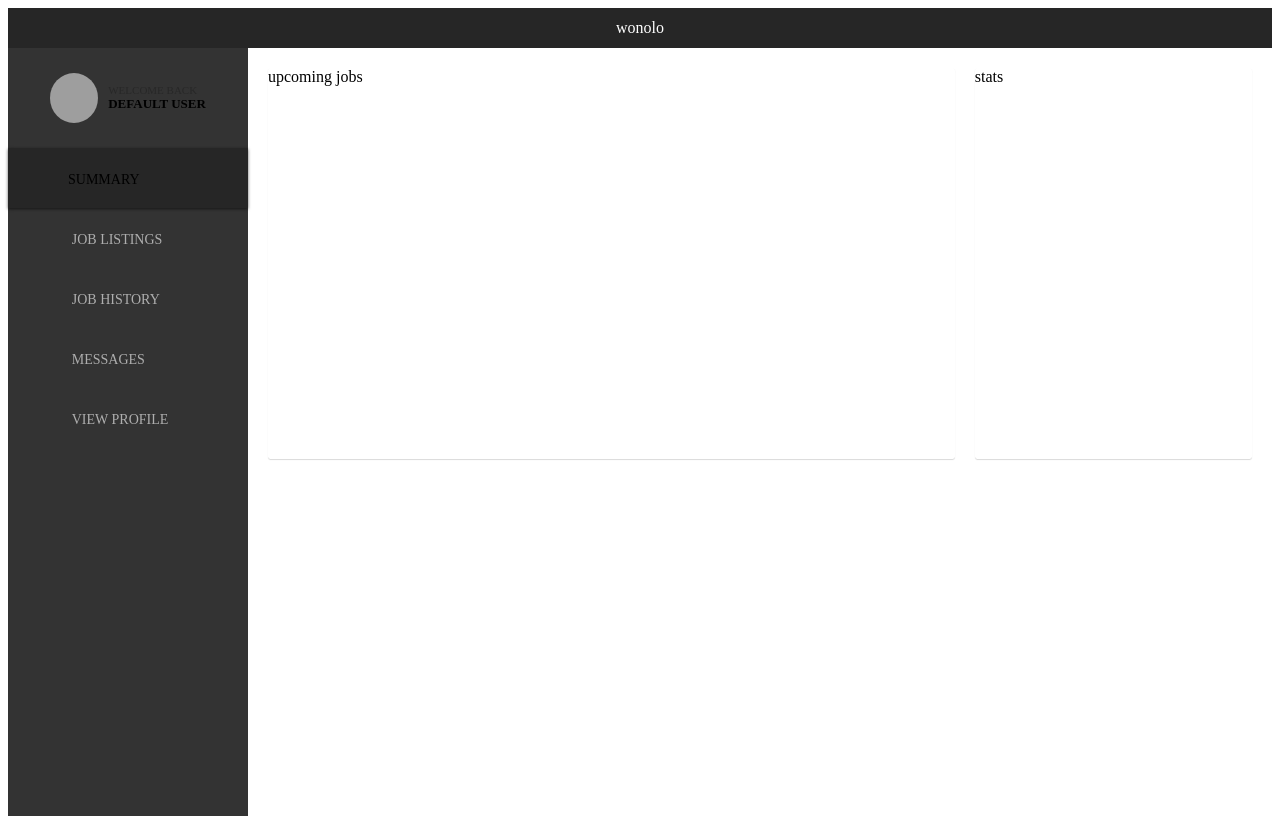
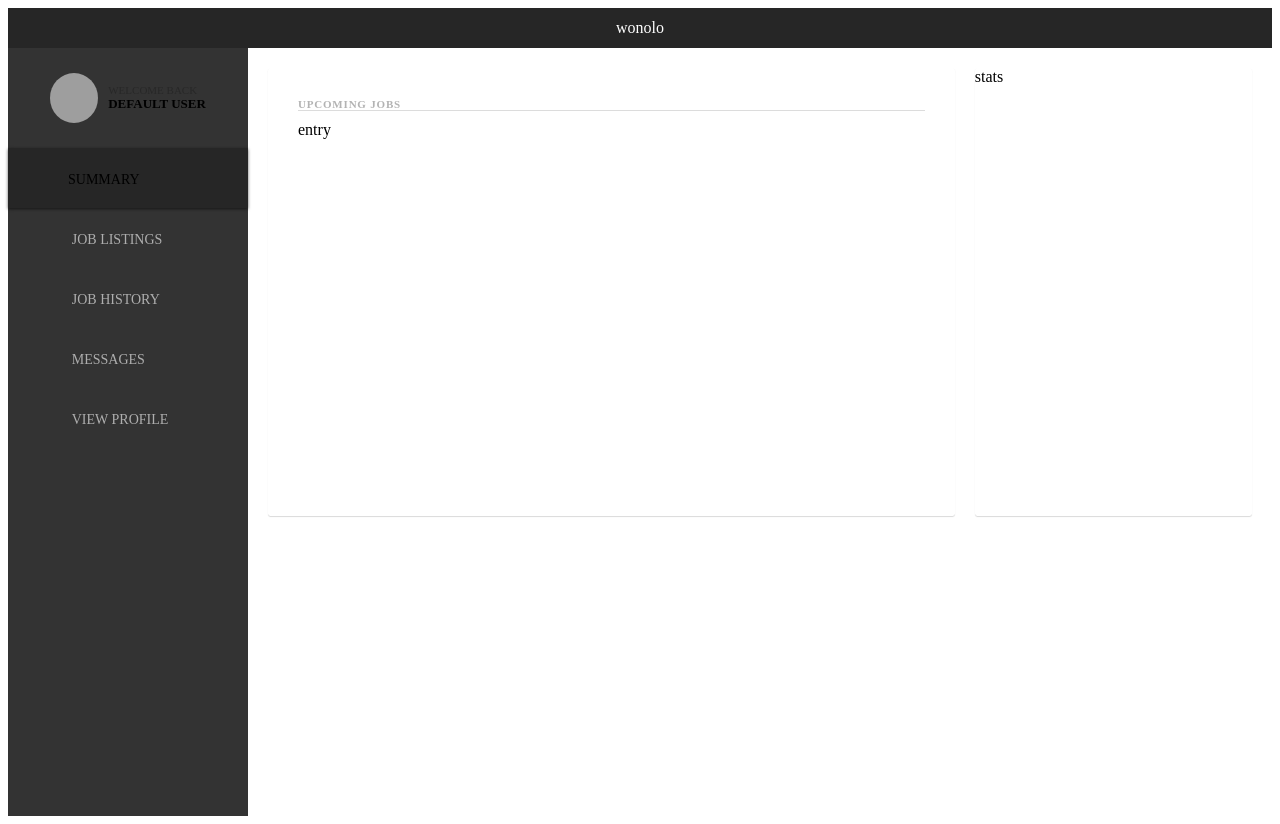
Before and after one commit to tiffaphm/not_wnl_platform, a React app: page / in a window 1280 px wide. Built offline with nearby package versions, Linux system fonts and the light colour scheme; grey boxes are pictures that could not be loaded; the HTML template or start-up script is replaced by a standard one.

Commit message:
add grid layout to upcoming jobs list entries

```diff
--- a/client/src/components/DashboardSubComponents/Summary/UpcomingJobs.jsx
+++ b/client/src/components/DashboardSubComponents/Summary/UpcomingJobs.jsx
@@ -1,9 +1,15 @@
 import React from 'react';
+import UpcomingJobsEntry from './UpcomingJobsEntry';
 import '../../styles/Summary.css';
 
 const UpcomingJobs = () => (
   <div className="upcoming-jobs-container summary-view">
-    upcoming jobs
+    <div className="upcoming-jobs-title">
+      <p>UPCOMING JOBS</p>
+    </div>
+    <div className="upcoming-jobs-list-container">
+      <UpcomingJobsEntry />
+    </div>
   </div>
 );
 
--- /dev/null
+++ b/client/src/components/DashboardSubComponents/Summary/UpcomingJobsEntry.jsx
@@ -0,0 +1,10 @@
+import React from 'react';
+import '../../styles/Summary.css';
+
+const UpcomingJobsEntry = () => (
+  <div className="upcoming-jobs-entry-container">
+    entry
+  </div>
+);
+
+export default UpcomingJobsEntry;
--- a/client/src/components/styles/Summary.css
+++ b/client/src/components/styles/Summary.css
@@ -14,7 +14,30 @@
 
 .upcoming-jobs-container {
   margin: 20px 10px 20px 20px;
-/*  grid-template-rows: 100px repeat(5, 60px) repeat(2, 1fr);*/
+  grid-template-rows: 1fr 10px 365px 30px;
+}
+
+.upcoming-jobs-title > p {
+  color: #B3B3B3;
+  font-size: 11px;
+  font-weight: 900;
+  letter-spacing: .05rem;
+  margin: 30px 30px 0px 30px;
+  border-bottom: 1px solid #DCDCDC;
+}
+
+.upcoming-jobs-list-container {
+  display: grid;
+  grid-row: 3 / span 1;
+  grid-template-columns: 15% 73% 12%;
+  grid-template-rows: repeat(5, 1fr);
+  margin-left: 30px;
+  margin-right: 30px;
+}
+
+.upcoming-jobs-entry-container {
+  grid-row: 1 / span 1;
+  grid-column: 1 / span 3;
 }
 
 .stats-container {
```
